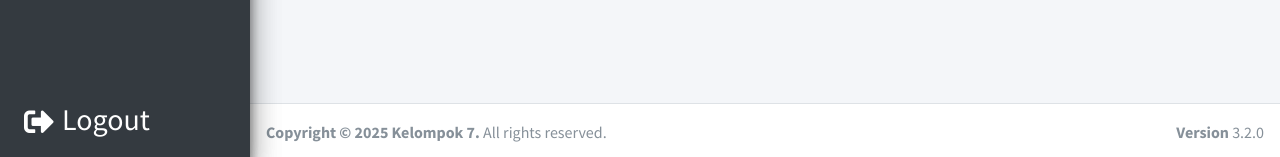
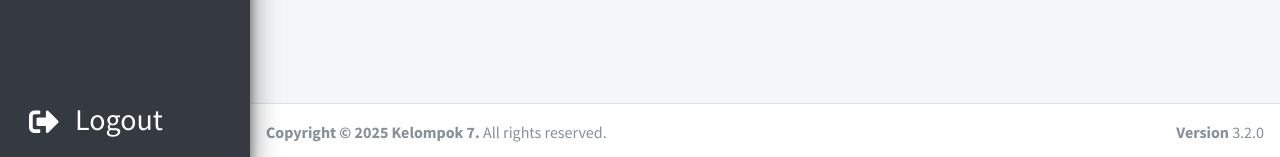
Before and after one commit to AhmadRizaMuzakki/website_umkm1, a PHP site: page /admin/index.php?url=home in a window 1280 px wide. Shown: the part 640-797 px from the top of the page. Run offline with PHP 8.4, Linux system fonts and the light colour scheme; a user stored in the database is signed in; data comes from the database, SQL or seed files in the repository; some libraries are stand-ins or nearby versions.

Commit message:
membuat fitur logout

```diff
--- a/admin/Layouts/navbar.php
+++ b/admin/Layouts/navbar.php
@@ -279,11 +279,11 @@
         <!-- /.sidebar-menu -->
 
         <!-- Nav Item fixed at the bottom -->
-        <ul class="nav" style="position: absolute; bottom: 0; width: 100%; padding-top: 10px; ">
+        <ul class="nav" style="position: absolute; bottom: 0; width: 100%; padding-top: 10px; padding-left: 5px; ">
             <li class="nav-item">
                 <form action="../logout.php" method="POST" style="margin: 0; padding: 0;">
-                    <button type="submit" name="delete" value="delete" class="nav-link d-flex align-items-center" style="color:#fff;background: none; border: none; margin-bottom:10px; width: 100%; text-align: left; font-size: 30px;">
-                        <i class="nav-icon fas fa-sign-out-alt mr-2 mt-1" style="font-size: 30px;"></i>
+                    <button type="submit" name="delete" value="delete" class="nav-link ms-5 d-flex align-items-center" style="color:#fff;background: none; border: none; margin-bottom:10px; width: 100%; text-align: left; font-size: 30px;">
+                        <i class="nav-icon fas fa-sign-out-alt mr-3 mt-1" style="font-size: 30px;"></i>
                         Logout
                     </button>
                 </form>
```
